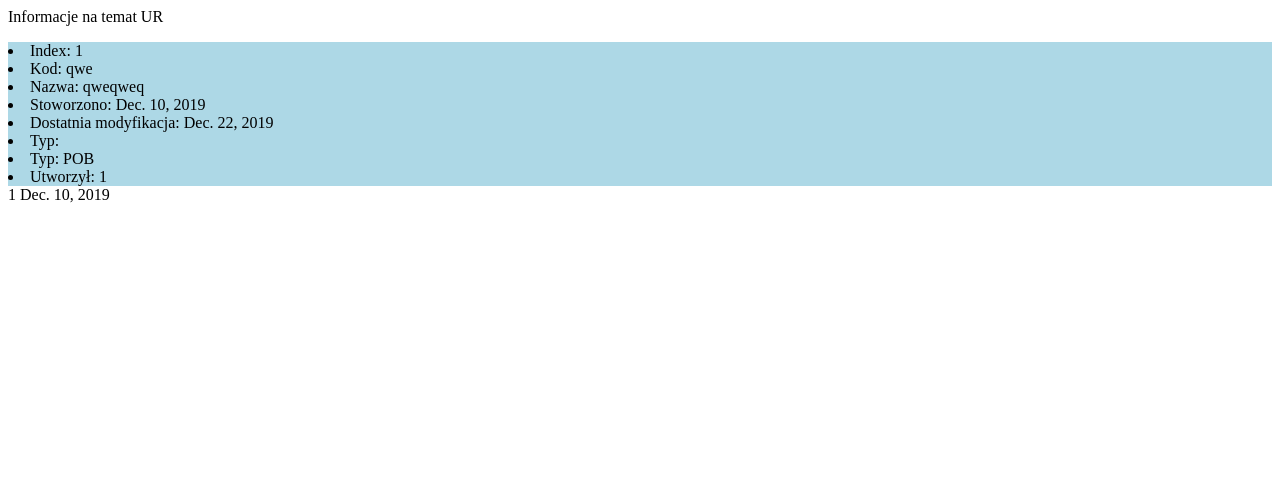
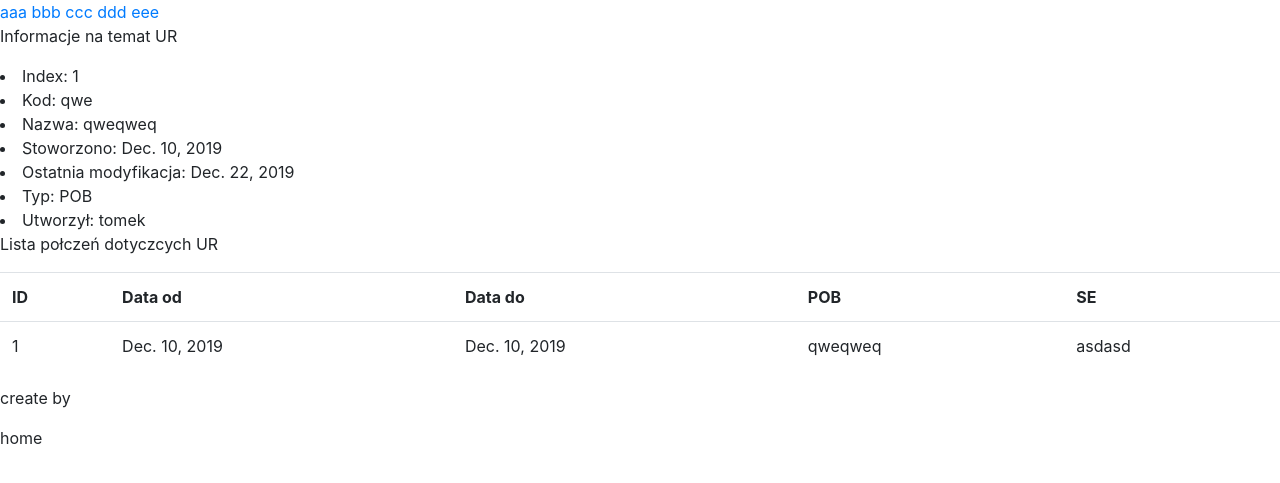
Before and after one commit to Scource/bilsite, a Django app: a page that uses nbil/templates/nbil/info.html in a window 1280 px wide. Shown: the top 483 px of the page. Run offline with Django 3.2, Linux system fonts and the light colour scheme; data comes from the database, SQL or seed files in the repository; both versions use the stored data as it was after the commit; some libraries are stand-ins or nearby versions.

Commit message:
css, tables

```diff
--- a/nbil/templates/nbil/base_generic.html
+++ b/nbil/templates/nbil/base_generic.html
@@ -4,12 +4,39 @@
 <head>
 	{% block title %}<title>aaaaN1111111sdfd</title>{% endblock %}
 	{% load static %}
+	<link rel="stylesheet" href="https://stackpath.bootstrapcdn.com/bootstrap/4.4.1/css/bootstrap.min.css" integrity="sha384-Vkoo8x4CGsO3+Hhxv8T/Q5PaXtkKtu6ug5TOeNV6gBiFeWPGFN9MuhOf23Q9Ifjh" crossorigin="anonymous">
 	<link rel="stylesheet" type="text/css" href="{% static 'nbil/style.css.' %}">
+
 
 </head>
 <body>
-	<h1>jh,hjkjhk</h1>
-  {% block sidebar %}asdasddddddddddddddasdassd{% endblock %}
-  {% block content %}<!-- default content text (typically empty) -->{% endblock %}
+	<div class="menu">
+	</div>
+	<div class=page>
+
+
+		<div class="sidebar">
+		<a href="">aaa</a>
+		<a href="">bbb</a>
+		<a href="">ccc</a>
+		<a href="">ddd</a>
+		<a href="">eee</a>
+
+		</div>
+		<div class="main">
+    	{% block content %}{% endblock %}
+		</div>
+
+
+
+	</div>
+
+	<div class='footer'>
+
+	<p>create by</p>
+	<p>home</p>
+
+	</div>
+
 </body>
 </html>
--- a/nbil/templates/nbil/detail.html
+++ b/nbil/templates/nbil/detail.html
@@ -1,5 +1,5 @@
-
-
+{% extends "nbil/base_generic.html" %}
+{% block content %}
 <h1> nazwa: {{ob.name}}</h1>
 <p>kod: {{ob.code}}</p>
 
@@ -11,3 +11,5 @@
 <input type="submit" value="Submit">
 
 </form>
+
+{%endblock%}
--- a/nbil/templates/nbil/edit.html
+++ b/nbil/templates/nbil/edit.html
@@ -1,5 +1,5 @@
-{% block content%}
-
+{% extends "nbil/base_generic.html" %}
+{% block content %}
 <p>kod: {{ob.code}}</p>
 
 
@@ -13,6 +13,6 @@
 
 
 
-{% endblock %}
 
 <h1>asd</h1>
+{% endblock %}
--- a/nbil/templates/nbil/info.html
+++ b/nbil/templates/nbil/info.html
@@ -1,24 +1,47 @@
+
+
+{% extends "nbil/base_generic.html" %}
+{% block content %}
+
 <p>Informacje na temat UR</p>
-<div style="background-color:lightblue">
+
 	<li>Index: {{element.id}}</li>
 	<li>Kod: {{element.code}}</li>
 	<li>Nazwa: {{element.name}}</li>
 	<li>Stoworzono: {{element.DT_create}}</li>
-	<li>Dostatnia modyfikacja: {{element.DT_modify}}</li>
-	<li>Typ:
+	<li>Ostatnia modyfikacja: {{element.DT_modify}}</li>
 	{% if element.is_pob %}
-
 	<li>Typ: SE</li>
 	{%else%}
 	<li>Typ: POB</li>
 	{%endif%}
 
-	<li>Utworzył: {{element.user_id}}</li>
-</div>
+	<li>Utworzył: {{element.user.username}}</li>
 
 
+<p>Lista połczeń dotyczcych UR</p>
+
+<table class="table table-condensed">
+	<tr>
+		<th>ID</th>
+		<th>Data od</th>
+		<th>Data do</th>
+		<th>POB</th>
+		<th>SE</th>
+
+	</tr>
 {% for i in conns %}
-	{{i.id}}
-	{{i.DT_to}}
+	<tr>
+		<td>{{i.id}}</td>
+		<td>{{i.DT_from}}</td>
+		<td>{{i.DT_to}}</td>
+		<td>{{i.POB.name}}</td>
+		<td>{{i.SE.name}}</td>
+	</tr>
+
+
+
 
 {%endfor%}
+</table>
+{%endblock%}
--- a/nbil/views.py
+++ b/nbil/views.py
@@ -39,7 +39,8 @@ def edit(request, urid):
 
 def info(request, urid):
 	element=get_object_or_404(UR_objects, id=urid)
-	conns=get_list_or_404(UR_conn, POB_id=urid)
+	#conns=get_list_or_404(UR_conn, POB_id=urid)
+	conns=UR_conn.objects.filter(POB_id=urid)
 	context={'element':element, 'conns':conns}
 	return render(request, 'nbil/info.html', context)
 
```
Also changed, not shown: nbil/static/nbil/style.css (+60 -4 lines), nbil/templates/nbil/ur_list.html (+19 -12 lines), db.sqlite3.
